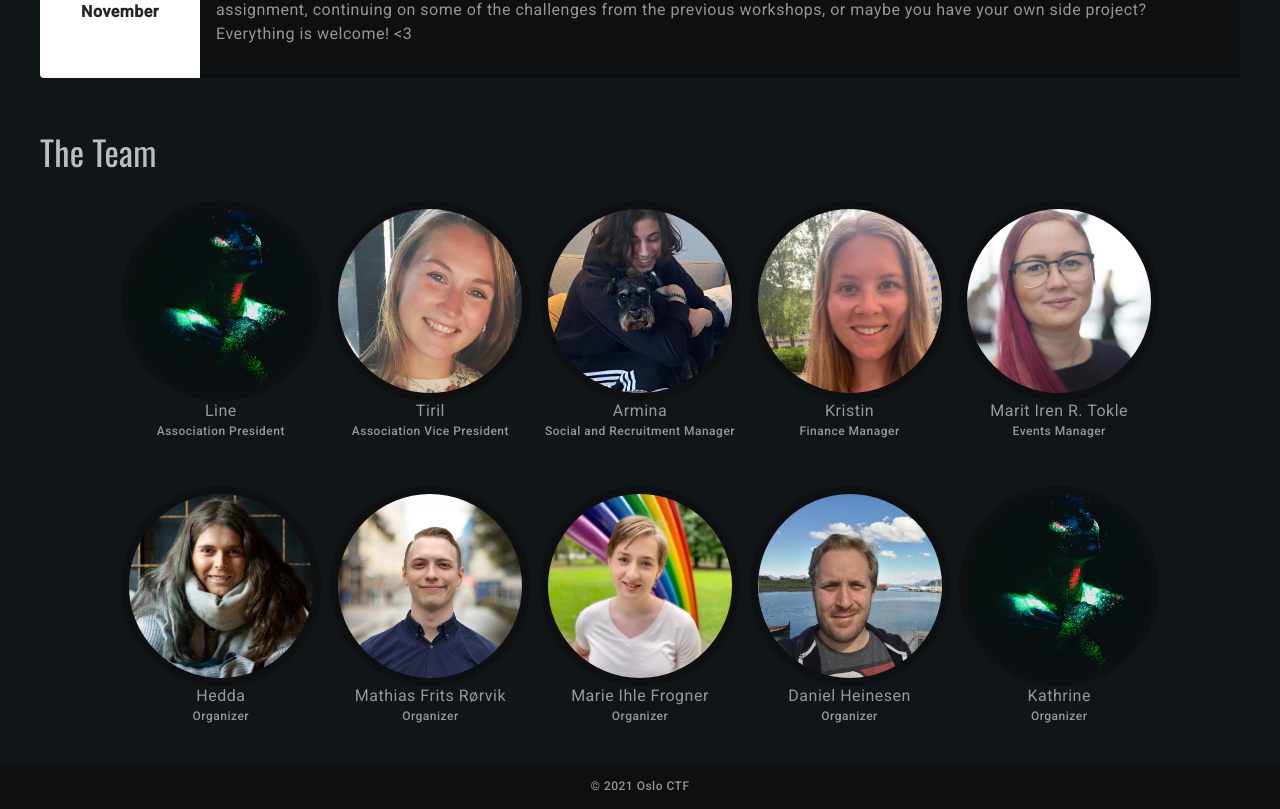
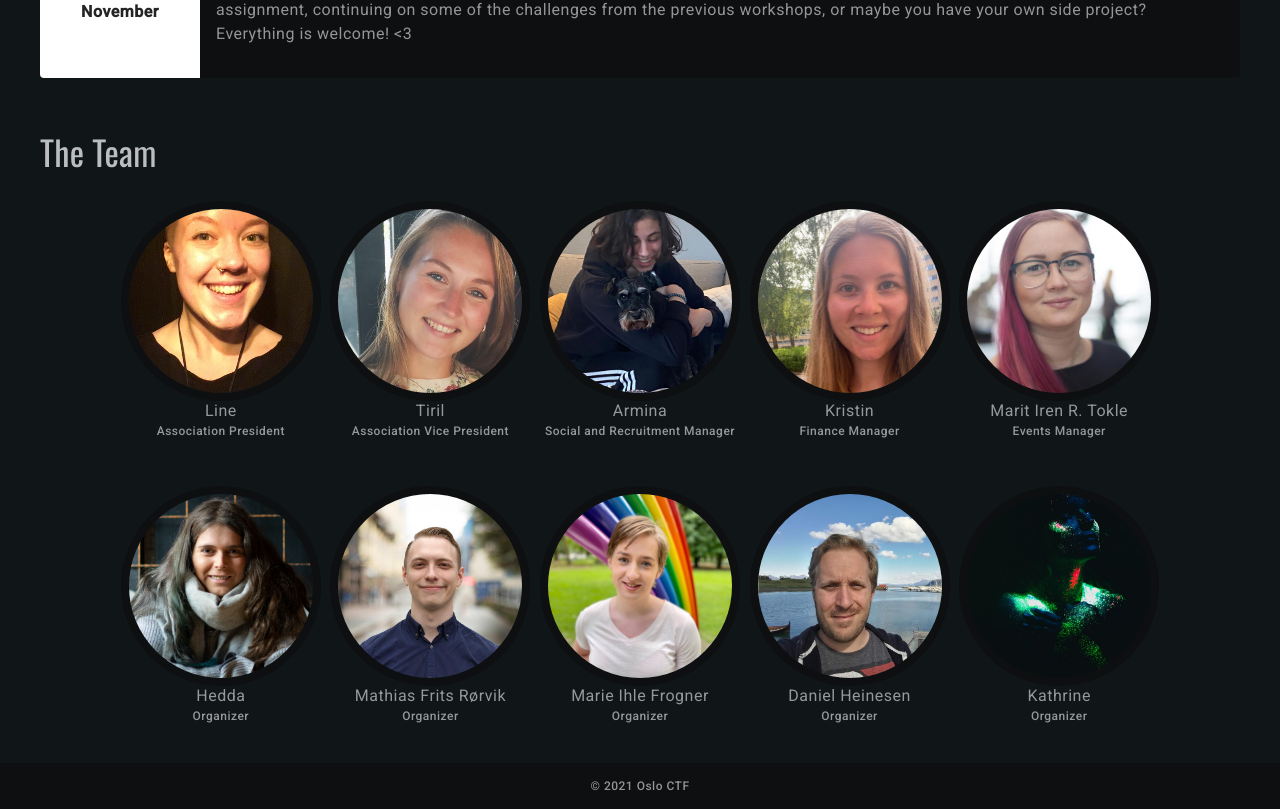
Before and after one commit to Oslo-CTF/osloctf.github.io, a Vue app: page / in a window 1280 px wide. Shown: the part 2085-2894 px from the top of the page. Built offline with nearby package versions, Linux system fonts and the light colour scheme.

Commit message:
Updated the link to Line's picture (#4)
Co-authored-by: kristin <kristin@kristins-MacBook-Air.local>

```diff
--- a/src/components/Team.vue
+++ b/src/components/Team.vue
@@ -31,7 +31,7 @@ export default {
           id: 0,
           name: 'Line',
           title: 'Association President',
-					profilePicture: `${publicPath}team/default1.jpg`,
+					profilePicture: `${publicPath}team/kvili.jpeg`,
         },
         {
           id: 1,
```
